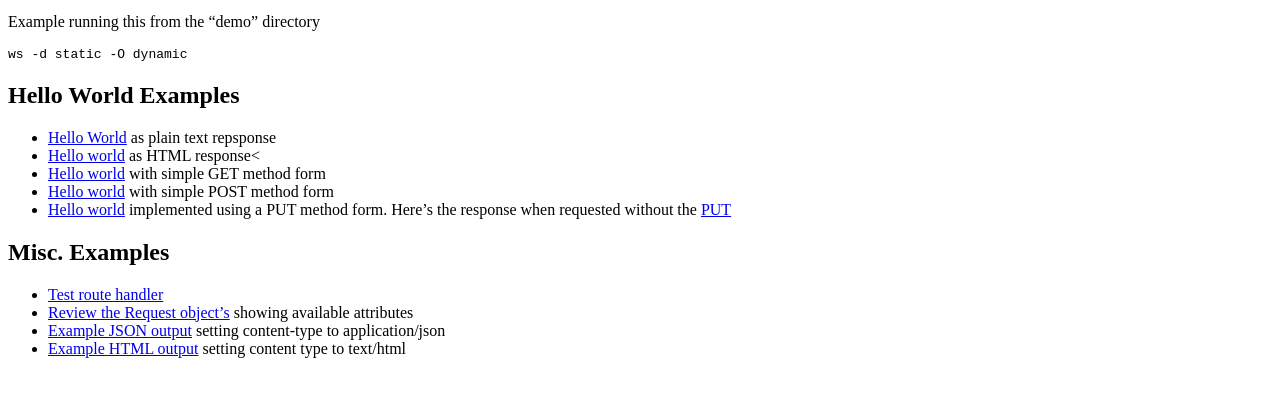
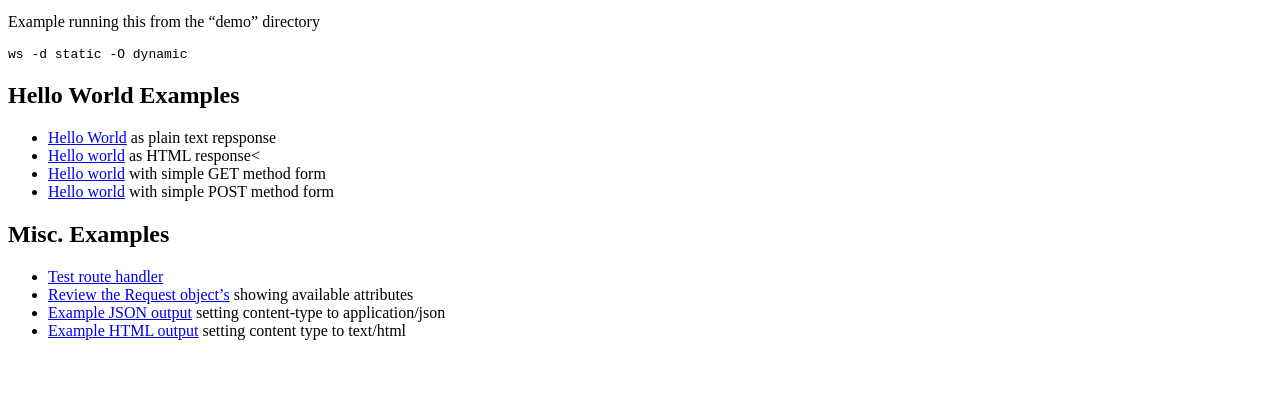
Before and after one commit to rsdoiel/ws, a plain HTML site: page demo/static/index.html in a window 1280 px wide. Shown: the part 101-498 px from the top of the page. Drawn offline with Linux system fonts and the light colour scheme.

Commit message:
updated demo

```diff
--- a/demo/static/index.html
+++ b/demo/static/index.html
@@ -14,7 +14,7 @@
             <li><a href="/helloworld-2">Hello world</a> as HTML response<</li>
             <li><a href="/helloworld-3">Hello world</a> with simple GET method form</li>
             <li><a href="/helloworld-4">Hello world</a> with simple POST method form</li>
-            <li><a href="/hello-with-put.html">Hello world</a> implemented using a PUT method form. Here&rsquo;s the response when requested without the <a href="/helloworld-5">PUT</a></li>
+            <!-- <li><a href="/hello-with-put.html">Hello world</a> implemented using a PUT method form. Here&rsquo;s the response when requested without the <a href="/helloworld-5">PUT</a></li>-->
         </ul>
 
         <h2>Misc. Examples</h2>
```
